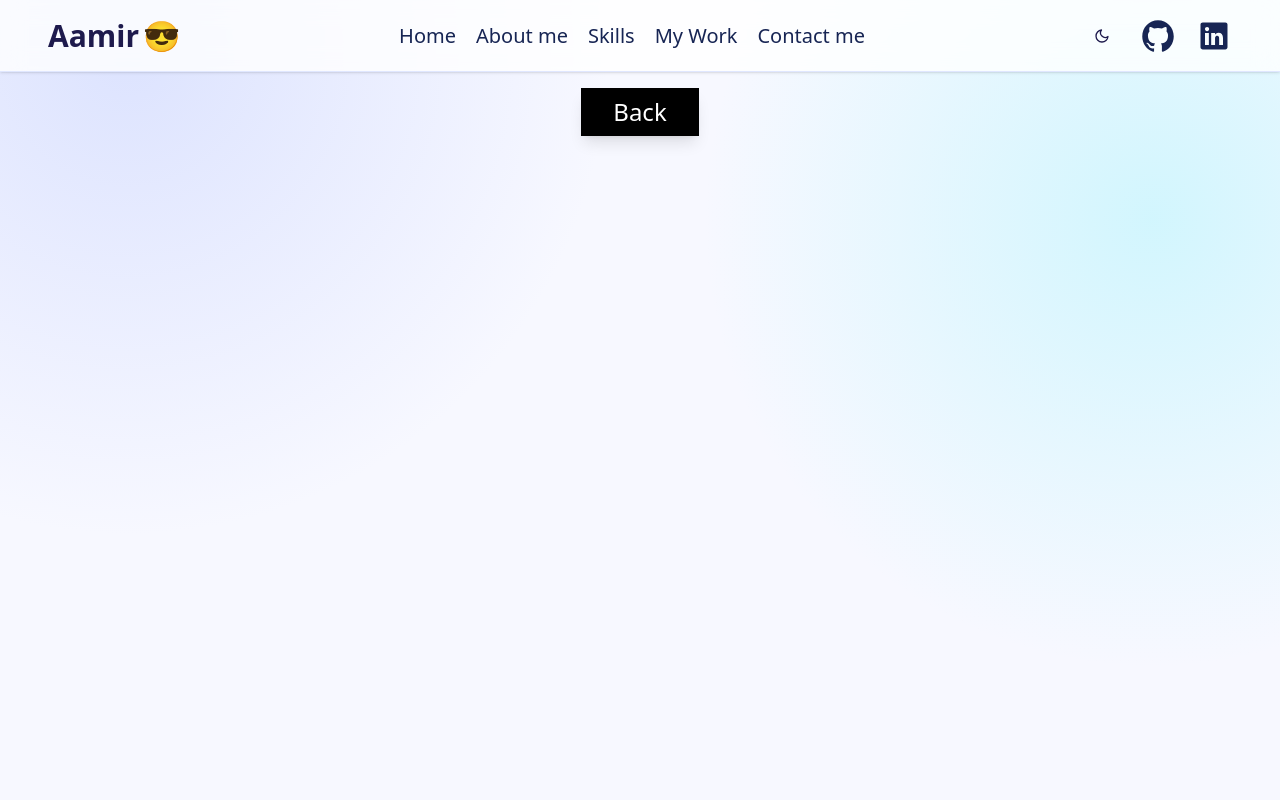
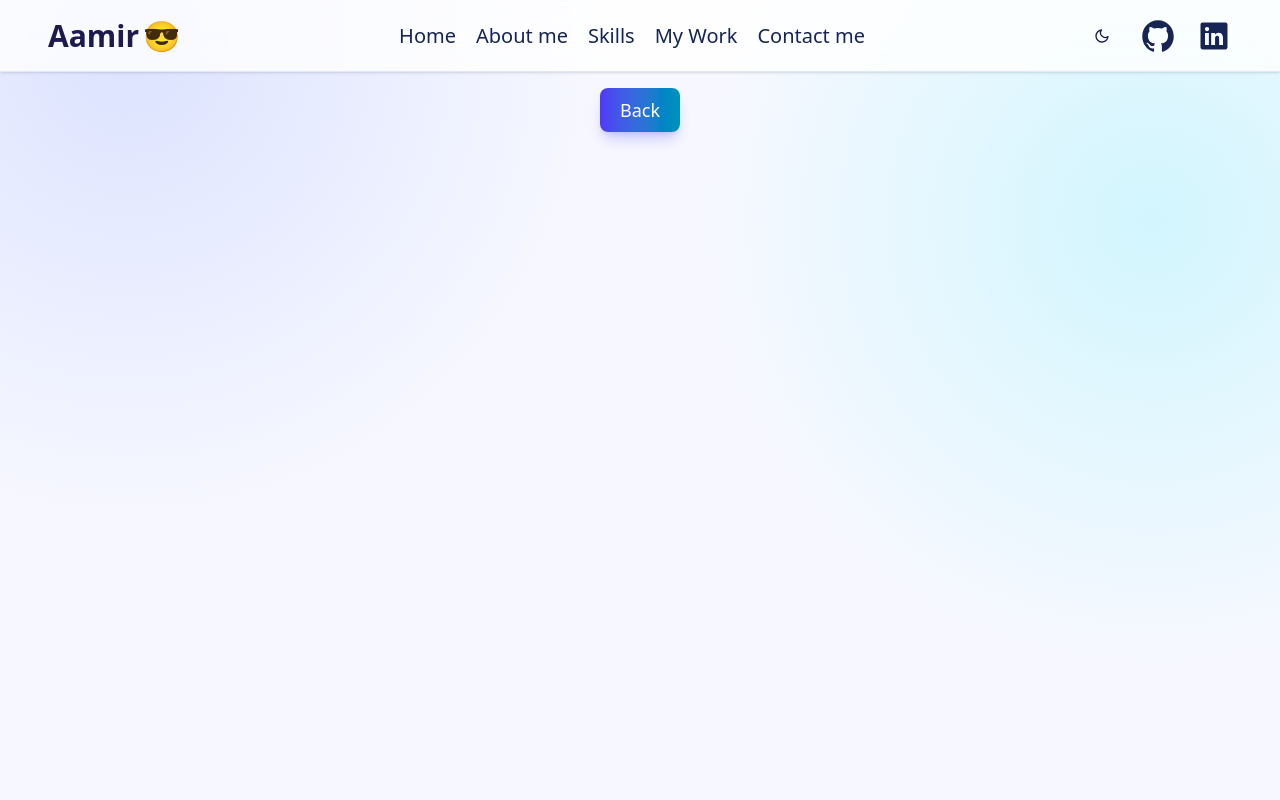
Before and after one commit to aamirhashmi98/my-portfolio, a Next.js app: page /skills/1 in a window 1280 px wide. Shown: the top 800 px of the page. Built offline with nearby package versions, Linux system fonts and the light colour scheme.

Commit message:
fix back button ui

```diff
--- a/src/app/skills/[skillName]/page.tsx
+++ b/src/app/skills/[skillName]/page.tsx
@@ -14,7 +14,7 @@ export default async function skillDetail({
 }) {
   const { skillName } = await params;
   const matchingItem = skills.flatMap((skill) =>
-    skill.items.filter((item) => item.id === skillName)
+    skill.items.filter((item) => item.id === skillName),
   );
   const renderedSkillDetail = matchingItem.map((card) => (
     <article key={card.id} className="">
@@ -42,7 +42,7 @@ export default async function skillDetail({
         <div className="flex justify-center">
           <Link
             href={"/skills"}
-            className="mx-4 my-4 px-8 py-2 text-shadow-sm inline-block bg-black text-2xl text-white shadow-lg hover:bg-gray-900 transition-all md:my-4"
+            className="mx-4 my-4 inline-flex cursor-pointer items-center rounded-md bg-gradient-to-r from-indigo-600 to-cyan-600 px-5 py-2 text-sm text-white shadow-lg shadow-indigo-500/30 transition-all duration-300 hover:-translate-y-0.5 hover:from-indigo-700 hover:to-cyan-700 md:my-4 md:text-lg"
           >
             Back
           </Link>
```
